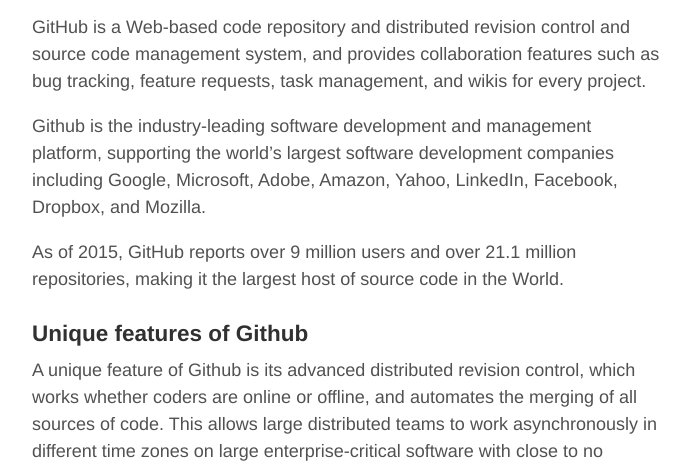
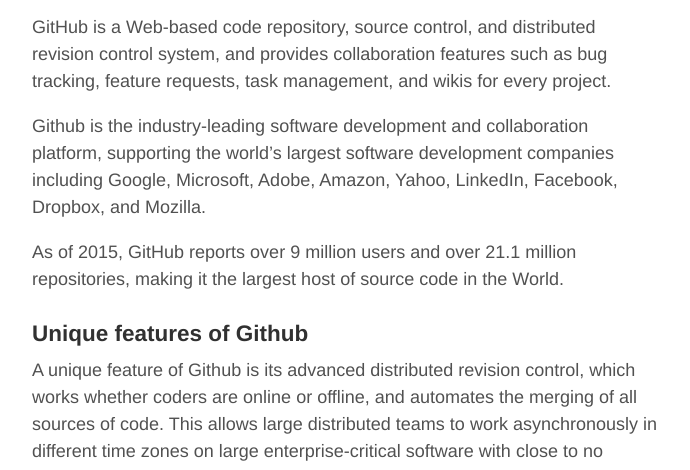
Before and after one commit to healthschema/healthschema.github.io, a Jekyll site: the page built from _posts/2015-08-20-github-intro.md, in a window 1280 px wide and 900 px high, cut to the strip 430-900 px from the top of the window. Shown: the whole strip, without its empty margins (293-983 px from the left). Built offline with Jekyll 4.4.1, drawn with Linux system fonts in a browser that asks for light colours.

Commit message:
Update 2015-08-20-github-intro.md

```diff
--- a/_posts/2015-08-20-github-intro.md
+++ b/_posts/2015-08-20-github-intro.md
@@ -8,9 +8,9 @@
   <img src="http://www.itsourcetek.com/wp-content/uploads/2013/05/drive3.png" width="150px" height="100px" />
 </p>
 
-GitHub is a Web-based code repository and distributed revision control and source code management system, and provides collaboration features such as bug tracking, feature requests, task management, and wikis for every project.
+GitHub is a Web-based code repository, source control, and distributed revision control system, and provides collaboration features such as bug tracking, feature requests, task management, and wikis for every project.
 
-Github is the industry-leading software development and management platform, supporting the world's largest  software development companies including Google, Microsoft, Adobe, Amazon, Yahoo, LinkedIn, Facebook, Dropbox, and Mozilla.
+Github is the industry-leading software development and collaboration platform, supporting the world's largest  software development companies including Google, Microsoft, Adobe, Amazon, Yahoo, LinkedIn, Facebook, Dropbox, and Mozilla.
 
 As of 2015, GitHub reports over 9 million users and over 21.1 million repositories, making it the largest host of source code in the World.
 
```
